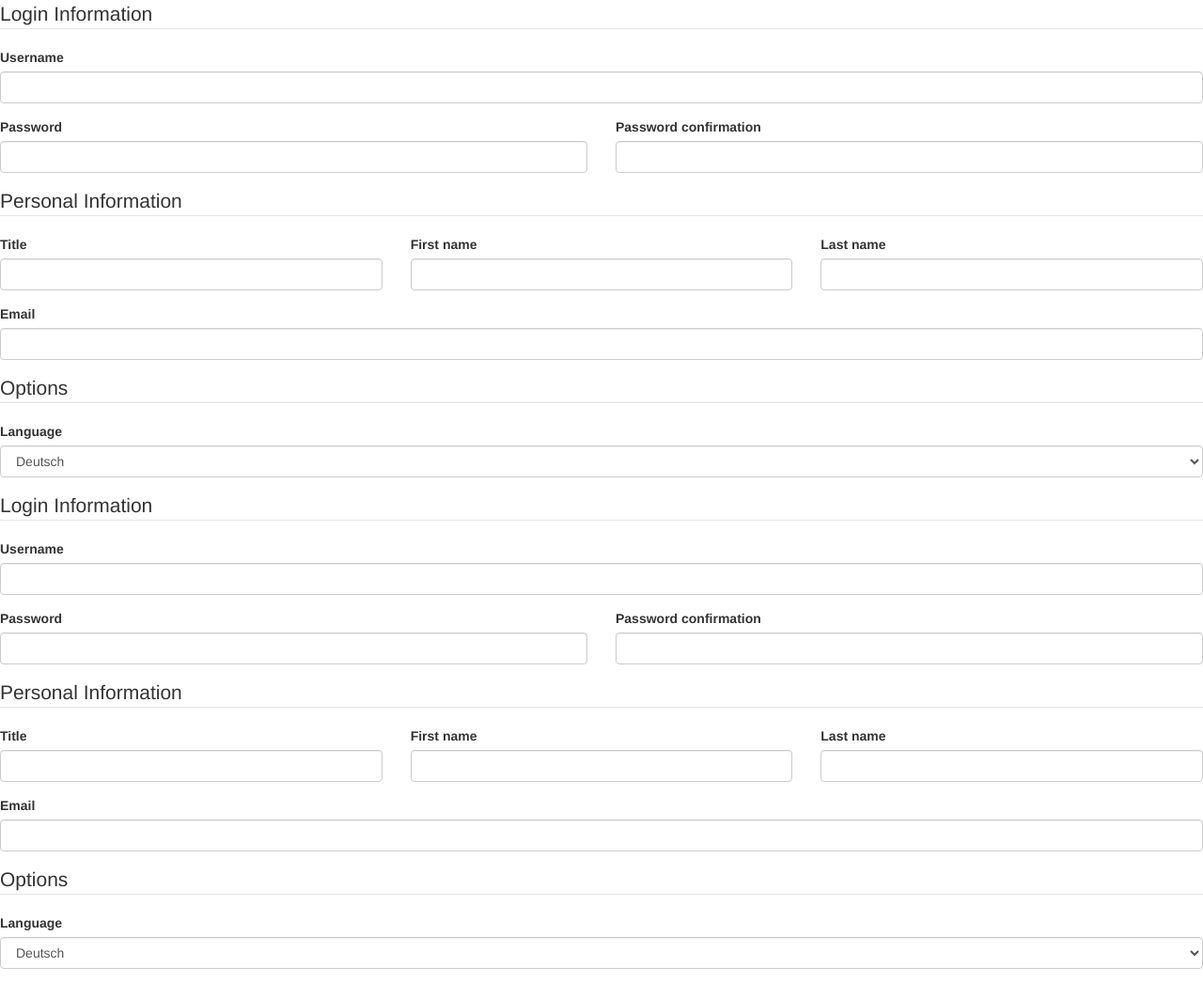
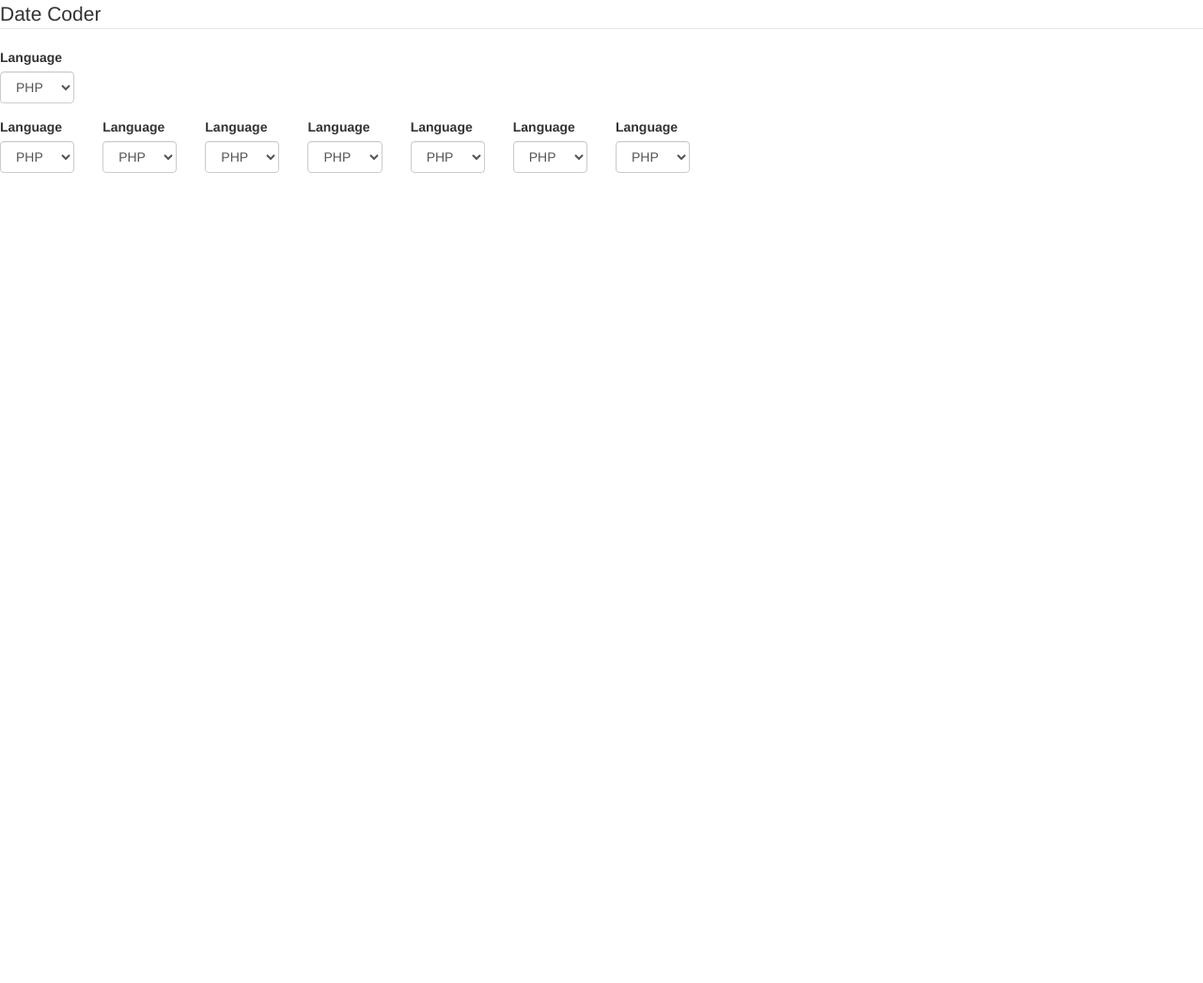
Before and after one commit to fahdi/datecoder, a plain HTML site: page datecoder.html in a window 1280 px wide. Shown: the whole page at 94% size. After the commit the page ends 800 px from the top, so only its background shows below. Drawn offline with nearby package versions, Linux system fonts and the light colour scheme.

Commit message:
Deleted an unnecessary form file. The code has been moved to its own GIST at https://gist.github.com/fahdi/7504258

```diff
--- a/datecoder.html
+++ b/datecoder.html
@@ -3,100 +3,93 @@
 <head>
     <meta http-equiv="content-type" content="text/html; charset=UTF-8">
     <title>DateCoder - Date and Time code for PHP, MySQL and many more</title>
-
     <script type='text/javascript' src='//code.jquery.com/jquery-1.9.1.js'></script>
-
-
-
     <link rel="stylesheet" type="text/css" href="/css/result-light.css">
-
-
     <link rel="stylesheet" type="text/css" href="//netdna.bootstrapcdn.com/bootstrap/3.0.0/css/bootstrap.min.css">
-
-
-
-  <style type='text/css'>
-
-  </style>
-
-
-
     <script type='text/javascript'>//<![CDATA[
         $(window).load(function(){
 
         });//]]>
-
     </script>
-
-
 </head>
 <body>
   <form action="#" method="post">
     <fieldset>
-        <legend>Login Information</legend>
+        <legend>Date Coder</legend>
          <div class='row'>
-            <div class='col-sm-12'>
+            <div class='col-sm-1'>
                 <div class='form-group'>
-                    <label for="user_login">Username</label>
-                    <input class="form-control" id="user_login" name="user[login]" required="true" size="30" type="text" />
+                    <label for="user_locale">Language</label>
+                    <select class="form-control" id="code_language" name="code[lang]">
+                        <option value="php" selected="selected">PHP</option>
+                        <option value="mysql" >MySQL</option>
+                    </select>
                 </div>
             </div>
         </div>
+
            <div class='row'>
-            <div class='col-sm-6'>
+            <div class='col-sm-1'>
                 <div class='form-group'>
-                    <label for="user_password">Password</label>
-                    <input class="form-control" id="user_password" name="user[password]" size="30" type="password" />
+                    <label for="user_locale">Language</label>
+                    <select class="form-control" id="code_language" name="code[lang]">
+                        <option value="php" selected="selected">PHP</option>
+                        <option value="mysql" >MySQL</option>
+                    </select>
                 </div>
             </div>
-            <div class='col-sm-6'>
+               <div class='col-sm-1'>
                 <div class='form-group'>
-                    <label for="user_password_confirmation">Password confirmation</label>
-                    <input class="form-control" id="user_password_confirmation" name="user[password_confirmation]" size="30" type="password" />
+                    <label for="user_locale">Language</label>
+                    <select class="form-control" id="code_language" name="code[lang]">
+                        <option value="php" selected="selected">PHP</option>
+                        <option value="mysql" >MySQL</option>
+                    </select>
                 </div>
             </div>
-        </div>
-    </fieldset>
-    <fieldset>
-        <legend>Personal Information</legend>
-        <div class='row'>
-            <div class='col-sm-4'>
+            <div class='col-sm-1'>
                 <div class='form-group'>
-                    <label for="user_title">Title</label>
-                    <input class="form-control" id="user_title" name="user[title]" size="30" type="text" />
+                    <label for="user_locale">Language</label>
+                    <select class="form-control" id="code_language" name="code[lang]">
+                        <option value="php" selected="selected">PHP</option>
+                        <option value="mysql" >MySQL</option>
+                    </select>
                 </div>
             </div>
-            <div class='col-sm-4'>
+            <div class='col-sm-1'>
                 <div class='form-group'>
-                    <label for="user_firstname">First name</label>
-                    <input class="form-control" id="user_firstname" name="user[firstname]" required="true" size="30" type="text" />
+                    <label for="user_locale">Language</label>
+                    <select class="form-control" id="code_language" name="code[lang]">
+                        <option value="php" selected="selected">PHP</option>
+                        <option value="mysql" >MySQL</option>
+                    </select>
                 </div>
             </div>
-            <div class='col-sm-4'>
+            <div class='col-sm-1'>
                 <div class='form-group'>
-                    <label for="user_lastname">Last name</label>
-                    <input class="form-control" id="user_lastname" name="user[lastname]" required="true" size="30" type="text" />
+                    <label for="user_locale">Language</label>
+                    <select class="form-control" id="code_language" name="code[lang]">
+                        <option value="php" selected="selected">PHP</option>
+                        <option value="mysql" >MySQL</option>
+                    </select>
                 </div>
             </div>
-        </div>
-        <div class='row'>
-            <div class='col-sm-12'>
+            <div class='col-sm-1'>
                 <div class='form-group'>
-
-                    <label for="user_email">Email</label>
-                    <input class="form-control required email" id="user_email" name="user[email]" required="true" size="30" type="text" />
+                    <label for="user_locale">Language</label>
+                    <select class="form-control" id="code_language" name="code[lang]">
+                        <option value="php" selected="selected">PHP</option>
+                        <option value="mysql" >MySQL</option>
+                    </select>
                 </div>
             </div>
-        </div>
-    </fieldset>
-    <fieldset>
-        <legend>Options</legend>
-        <div class='row'>
-            <div class='col-sm-12'>
+            <div class='col-sm-1'>
                 <div class='form-group'>
                     <label for="user_locale">Language</label>
-                    <select class="form-control" id="user_locale" name="user[locale]"><option value="de" selected="selected">Deutsch</option>
-                        <option value="en">English</option></select>
+                    <select class="form-control" id="code_language" name="code[lang]">
+                        <option value="php" selected="selected">PHP</option>
+                        <option value="mysql" >MySQL</option>
+                    </select>
                 </div>
             </div>
         </div>
@@ -107,114 +100,3 @@ $(window).load(function(){
 
 
 </html>
-
-
-<!DOCTYPE html>
-<html>
-<head>
-  <meta http-equiv="content-type" content="text/html; charset=UTF-8">
-  <title> - jsFiddle demo by fahdi</title>
-
-  <script type='text/javascript' src='//code.jquery.com/jquery-1.9.1.js'></script>
-
-
-
-  <link rel="stylesheet" type="text/css" href="/css/result-light.css">
-
-
-      <link rel="stylesheet" type="text/css" href="//netdna.bootstrapcdn.com/bootstrap/3.0.0/css/bootstrap.min.css">
-
-
-
-  <style type='text/css'>
-
-  </style>
-
-
-
-<script type='text/javascript'>//<![CDATA[
-$(window).load(function(){
-
-});//]]>
-
-</script>
-
-
-</head>
-<body>
-  <form action="#" method="post">
-    <fieldset>
-        <legend>Login Information</legend>
-        <div class='row'>
-            <div class='col-sm-12'>
-                <div class='form-group'>
-                    <label for="user_login">Username</label>
-                    <input class="form-control" id="user_login" name="user[login]" required="true" size="30" type="text" />
-                </div>
-            </div>
-        </div>
-        <div class='row'>
-            <div class='col-sm-6'>
-                <div class='form-group'>
-                    <label for="user_password">Password</label>
-                    <input class="form-control" id="user_password" name="user[password]" size="30" type="password" />
-                </div>
-            </div>
-            <div class='col-sm-6'>
-                <div class='form-group'>
-                    <label for="user_password_confirmation">Password confirmation</label>
-                    <input class="form-control" id="user_password_confirmation" name="user[password_confirmation]" size="30" type="password" />
-                </div>
-            </div>
-        </div>
-    </fieldset>
-    <fieldset>
-        <legend>Personal Information</legend>
-        <div class='row'>
-            <div class='col-sm-4'>
-                <div class='form-group'>
-                    <label for="user_title">Title</label>
-                    <input class="form-control" id="user_title" name="user[title]" size="30" type="text" />
-                </div>
-            </div>
-            <div class='col-sm-4'>
-                <div class='form-group'>
-                    <label for="user_firstname">First name</label>
-                    <input class="form-control" id="user_firstname" name="user[firstname]" required="true" size="30" type="text" />
-                </div>
-            </div>
-            <div class='col-sm-4'>
-                <div class='form-group'>
-                    <label for="user_lastname">Last name</label>
-                    <input class="form-control" id="user_lastname" name="user[lastname]" required="true" size="30" type="text" />
-                </div>
-            </div>
-        </div>
-        <div class='row'>
-            <div class='col-sm-12'>
-                <div class='form-group'>
-
-                    <label for="user_email">Email</label>
-                    <input class="form-control required email" id="user_email" name="user[email]" required="true" size="30" type="text" />
-                </div>
-            </div>
-        </div>
-    </fieldset>
-    <fieldset>
-        <legend>Options</legend>
-        <div class='row'>
-            <div class='col-sm-12'>
-                <div class='form-group'>
-                    <label for="user_locale">Language</label>
-                    <select class="form-control" id="user_locale" name="user[locale]"><option value="de" selected="selected">Deutsch</option>
-                        <option value="en">English</option></select>
-                </div>
-            </div>
-        </div>
-    </fieldset>
-</form>
-
-</body>
-
-
-</html>
```
Also changed, not shown: form.html (deleted, +0 -221 lines). Lines whose indentation alone changed are shown as unchanged.
